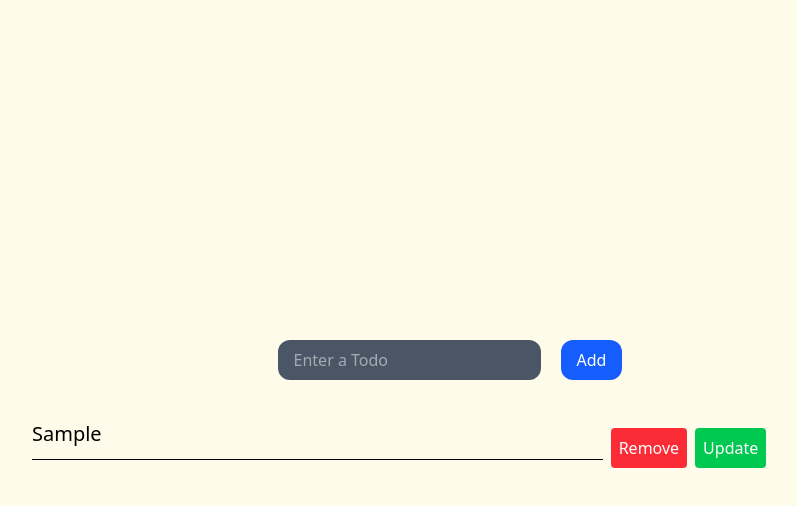
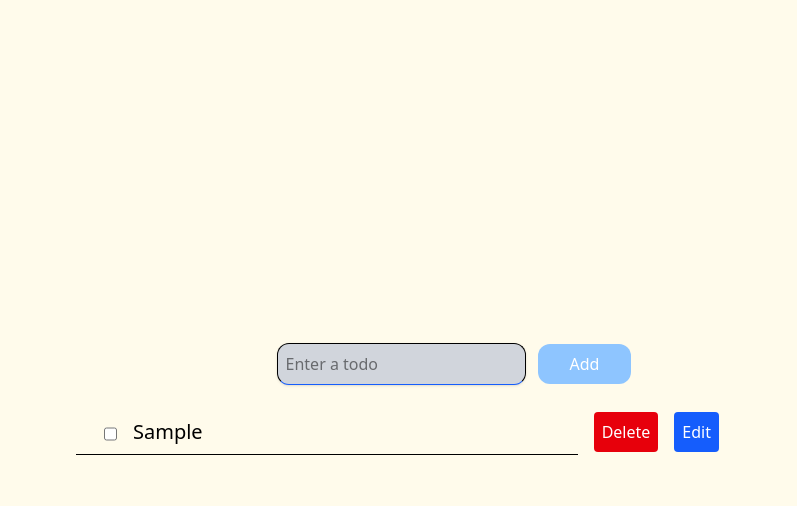
Before and after one commit to hafeeznafeez070-boop/FoodEase, a React (Vite) app: page / in a window 1280 px wide. Both pictures are taken after typing "Sample" into the empty fields and a click on the button "Add". Shown: the top 506 px of the page, without its empty margins (180-977 px from the left). Built offline with nearby package versions, Linux system fonts and the light colour scheme.

Commit message:
new feature added

```diff
--- a/src/App.jsx
+++ b/src/App.jsx
@@ -3,9 +3,13 @@ import { Route, Routes } from "react-router-dom";
 import Todo from "./pages/Todo";
 import Login from "./pages/login";
 import Todo2 from "./pages/Todo2";
+import Counter from "./pages/counter";
+import ControlledInput from "./pages/ControlledInput";
+import ToggleApp from "./pages/ToggleApp";
+import TinyApp4 from "./pages/TinyApp4";
 
 function App() {
-  return <Todo2 />;
+  return <TinyApp4 />;
 }
 
 export default App;
--- /dev/null
+++ b/src/pages/ControlledInput.jsx
@@ -0,0 +1,18 @@
+import React, { useState } from "react";
+
+function ControlledInput() {
+  const [inputVal, setInputVal] = useState("");
+  return (
+    <div className="bg-amber-50 flex flex-col justify-center items-center h-screen">
+      <h1>Controlled Input</h1>
+      <input
+        placeholder="Input Here"
+        onChange={(e) => setInputVal(e.target.value)}
+        value={inputVal}
+      />
+      <h3>{inputVal}</h3>
+    </div>
+  );
+}
+
+export default ControlledInput;
--- /dev/null
+++ b/src/pages/Counter.jsx
@@ -0,0 +1,27 @@
+import React, { useState } from "react";
+
+function Counter() {
+  const [count, setCount] = useState(0);
+
+  const addFunc = () => {
+    setCount((prev) => prev + 1);
+  };
+
+  const subtractFunc = () => {
+    setCount((prev) => prev - 1);
+  };
+  return (
+    <div className="bg-amber-50 flex flex-col justify-center items-center h-screen">
+      <h1>Counter App</h1>
+      <h3>{count}</h3>
+      <button onClick={addFunc} className="bg-red-400 p-2">
+        Add
+      </button>
+      <button onClick={subtractFunc} className="bg-green-400 p-2">
+        Remove
+      </button>
+    </div>
+  );
+}
+
+export default Counter;
--- /dev/null
+++ b/src/pages/TinyApp4.jsx
@@ -0,0 +1,114 @@
+import React, { use, useState } from "react";
+
+function TinyApp4() {
+  const [todoVal, setTodoVal] = useState("");
+  const [list, setList] = useState([]);
+  const [editIndex, setEditIndex] = useState(null);
+  const [editVal, setEditVal] = useState("");
+
+  const addFunction = () => {
+    if (!todoVal.trim()) return;
+    setList((prev) => [...prev, { text: todoVal, completed: false }]);
+    setTodoVal("");
+  };
+
+  const deleteFunction = (index) => {
+    setList((prev) => prev.filter((_, i) => index !== i));
+  };
+  const editStart = (item, index) => {
+    setEditIndex(index);
+    setEditVal(item.text);
+  };
+  const saveEdit = (index) => {
+    console.log(editVal);
+    setList((prev) =>
+      prev.map((v, i) => (i === index ? { ...v, text: editVal } : v))
+    );
+    setEditIndex(null);
+    setEditVal("");
+  };
+  const toggleCheckBox = (index) => {
+    setList((prev) =>
+      prev.map((item, i) =>
+        index === i ? { ...item, completed: !item.completed } : item
+      )
+    );
+  };
+  return (
+    <div className="bg-amber-50 flex flex-col justify-center items-center w-full h-screen">
+      <div>
+        <input
+          value={todoVal}
+          onChange={(e) => setTodoVal(e.target.value)}
+          placeholder="Enter a todo"
+          className="border p-2 rounded-xl bg-gray-300 border-b-blue-600 text-md shadow "
+        />
+        <button
+          onClick={addFunction}
+          className="p-2 bg-blue-300 text-white rounded-xl m-3 text-md px-8"
+        >
+          Add
+        </button>
+      </div>
+      <div className=" w-60/100 ">
+        {list.map((item, i) => (
+          <div className="flex w-full justify-between items-center" key={i}>
+            <div className="w-2/3 p-2 px-5 flex border-b">
+              {editIndex === i ? (
+                <input
+                  className="text-xl mx-2 border w-full p-2 rounded-2xl"
+                  value={editVal}
+                  onChange={(e) => setEditVal(e.target.value)}
+                />
+              ) : (
+                <>
+                  <input
+                    className="mx-2 mt-1"
+                    value={item.completed}
+                    onChange={() => toggleCheckBox(i)}
+                    type="checkbox"
+                  />
+                  <p
+                    className={
+                      item.completed
+                        ? "line-through text-gray-500 text-xl mx-2"
+                        : "text-black text-xl mx-2"
+                    }
+                  >
+                    {" "}
+                    {item.text}{" "}
+                  </p>
+                </>
+              )}
+            </div>
+            <div className="flex m-2 w-1/3">
+              <button
+                onClick={() => deleteFunction(i)}
+                className="bg-red-600 text-white p-2 rounded m-2"
+              >
+                Delete
+              </button>
+              {editIndex === i ? (
+                <button
+                  onClick={() => saveEdit(i)}
+                  className="bg-green-600 text-white p-2 rounded m-2"
+                >
+                  Save
+                </button>
+              ) : (
+                <button
+                  onClick={() => editStart(item, i)}
+                  className="bg-blue-600 text-white p-2 rounded m-2"
+                >
+                  Edit
+                </button>
+              )}
+            </div>
+          </div>
+        ))}
+      </div>
+    </div>
+  );
+}
+
+export default TinyApp4;
--- /dev/null
+++ b/src/pages/ToggleApp.jsx
@@ -0,0 +1,23 @@
+import React, { useState } from "react";
+
+function ToggleApp() {
+  const [show, setShow] = useState(false);
+
+  const showAndDissFunc = () => {
+    setShow((prev) => !prev);
+  };
+  return (
+    <div className="bg-amber-50 flex flex-col justify-center items-center h-screen">
+      <h1>My Toggle App</h1>
+      {show && <h3>Things to Appear and dissapear</h3>}
+      <button
+        className="bg-green-500 text-white p-3 rounded-xl"
+        onClick={showAndDissFunc}
+      >
+        Show & Dissapear
+      </button>
+    </div>
+  );
+}
+
+export default ToggleApp;
```
